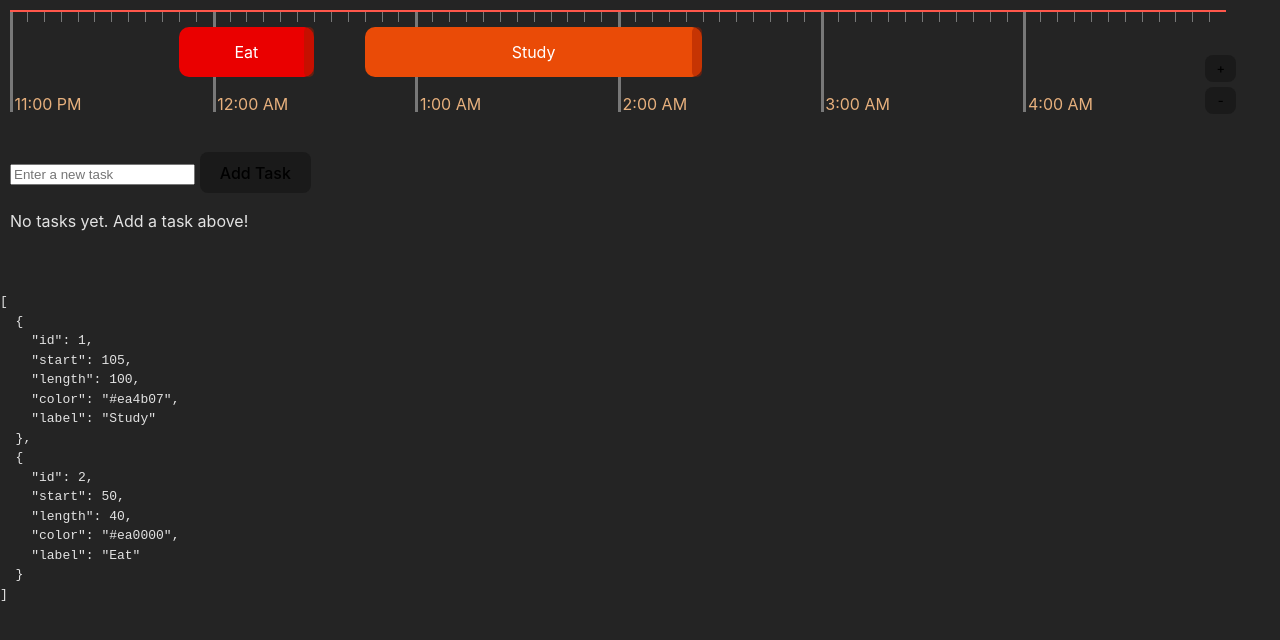
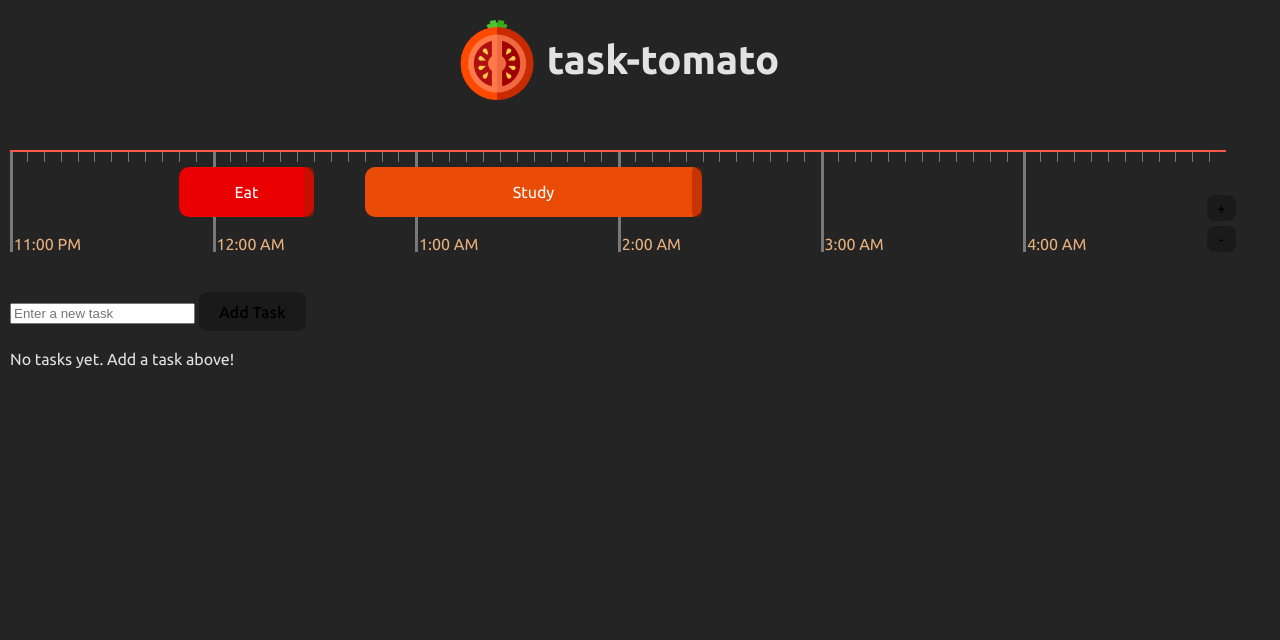
Before and after one commit to rizvi-ha/task-tomato, a Svelte app: page / in a window 1280 px wide. Shown: the top 640 px of the page. Built offline with nearby package versions, Linux system fonts and the light colour scheme.

Commit message:
Add title/logo, update font/styling

```diff
--- a/src/App.svelte
+++ b/src/App.svelte
@@ -38,6 +38,10 @@
 </script>
 
 <main>
+  <header>
+    <img src="../public/icon.png" alt="Logo" class="logo"> <!-- Add your logo path -->
+    <span class="site-name">task-tomato</span>
+  </header>
   <div class="timeline-cont">
     <Timeline {length} {events} on:update="{e => events = e.detail.events}" />
     <div class="length-controls">
@@ -49,12 +53,29 @@
     <Todo />
   </div>
 
-  <pre>{JSON.stringify(events, null, 2)}</pre>
 </main>
 
 
 
 <style>
+
+  header {
+    display: flex;
+    justify-content: center;
+    align-items: center;
+    padding: 20px;
+  }
+
+  .logo {
+    width: 80px; /* Adjust based on your logo's size */
+    height: auto;
+    margin-right: 10px; /* Gives some space between the logo and the site name */
+  }
+
+  .site-name {
+    font-size: 40px; /* Adjust size as needed */
+    font-weight: 700; /* Optional: if you want the font to be bold */
+  }
 
   main {
     display: flex;
--- a/src/app.css
+++ b/src/app.css
@@ -1,5 +1,7 @@
+@import url('https://fonts.googleapis.com/css2?family=Instrument+Sans&family=Ubuntu:ital,wght@0,300;0,400;0,500;0,700;1,300;1,400;1,500;1,700&display=swap');
+
 :root {
-  font-family: Inter, system-ui, Avenir, Helvetica, Arial, sans-serif;
+  font-family: 'Ubuntu', Inter, system-ui, Avenir, Helvetica, Arial, sans-serif;
   line-height: 1.5;
   font-weight: 400;
 
```
